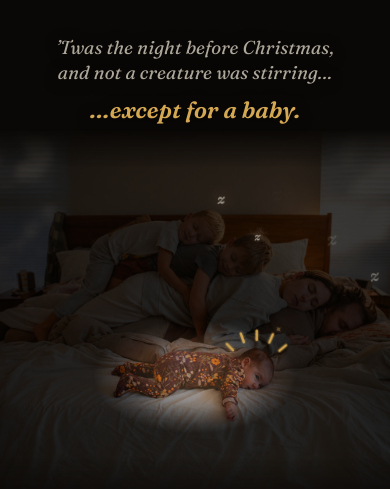
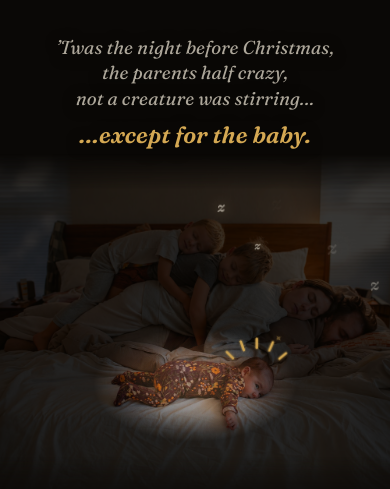
Before and after one commit to jessespencer/hipsterholiday, an Astro site: page / in a window 390 px wide. Shown: the part 49-538 px from the top of the page. Built offline with nearby package versions, Linux system fonts and the light colour scheme; Astro itself is replaced by a stand-in of ours.

Commit message:
feat: rhyme the 2026 verse with "baby"
"'Twas the night before Christmas, the parents half crazy, / not a
creature was stirring… except for the baby." in the header, the
calendar file, and the link-preview description. The phone picture is
a touch shorter so both buttons stay on the first screen.

Co-Authored-By: Claude Opus 5.5 <noreply@anthropic.com>

```diff
--- a/src/components/Hero2026.astro
+++ b/src/components/Hero2026.astro
@@ -1,5 +1,5 @@
 ---
-// 2026 theme: "'Twas the night before Christmas… except for a baby."
+// 2026 theme: "'Twas the night before Christmas, the parents half crazy, not a creature was stirring… except for the baby."
 // The bedroom sits in the dark; a nightlight follows the pointer (or plays a
 // short tour on its own) and the sleepers puff out z's. Lighting up the baby
 // wakes the scene: she gets her own spotlight, wide-awake marks and sparkles,
@@ -8,8 +8,8 @@ import CountdownTimer from './CountdownTimer.astro';
 ---
 <section class="hero26" id="countdown-hero" data-hero26>
     <p class="poem">
-        <span>’Twas the night before Christmas,</span>
-        <span>and not a creature was stirring…</span>
+        <span>’Twas the night before Christmas, the parents half crazy,</span>
+        <span>not a creature was stirring…</span>
     </p>
 
     <div class="scene" data-scene>
@@ -35,7 +35,7 @@ import CountdownTimer from './CountdownTimer.astro';
         </svg>
     </div>
 
-    <p class="punch">…except for a baby.</p>
+    <p class="punch">…except for the baby.</p>
 
     <div class="details">
         <h1 class="title">
@@ -792,6 +792,12 @@ import CountdownTimer from './CountdownTimer.astro';
 
     /* ---- phones: tighter crop, lighter room, smaller title ---- */
     @media (max-width: 900px), (orientation: portrait) {
+        /* the longer first line wraps evenly on narrow screens */
+        .hero26 .poem span {
+            white-space: normal;
+            text-wrap: balance;
+        }
+
         .hero26 {
             --night: rgba(6, 4, 2, 0.8);
             align-content: start;
@@ -977,7 +983,7 @@ import CountdownTimer from './CountdownTimer.astro';
             grid-area: scene;
             max-width: none;
             aspect-ratio: auto;
-            height: min(54svh, 100vw);
+            height: min(50svh, 92vw);
             margin-top: 4px;
             -webkit-mask-image: linear-gradient(to bottom, transparent 0, #000 10%, #000 84%, transparent 100%);
                     mask-image: linear-gradient(to bottom, transparent 0, #000 10%, #000 84%, transparent 100%);
--- a/src/pages/hipster-holiday.ics.ts
+++ b/src/pages/hipster-holiday.ics.ts
@@ -45,7 +45,7 @@ export function GET() {
         `SUMMARY:${text(`The Spencer Family’s Hipster Holiday ${event.year}`)}`,
         `LOCATION:${text(event.location)}`,
         `DESCRIPTION:${text(
-            `’Twas the night before Christmas, and not a creature was stirring… except for a baby.\nPajamas on, cookies out.\nDetails and RSVP: ${SITE}`,
+            `’Twas the night before Christmas, the parents half crazy, not a creature was stirring… except for the baby.\nPajamas on, cookies out.\nDetails and RSVP: ${SITE}`,
         )}`,
         `URL:${SITE}`,
         'BEGIN:VALARM',
--- a/src/pages/index.astro
+++ b/src/pages/index.astro
@@ -9,7 +9,7 @@ import SiteFooter from '../components/SiteFooter.astro';
 ---
 <Base
     title="Hipster Holiday 2026"
-    description="’Twas the night before Christmas, and not a creature was stirring… except for a baby. The Spencer Family’s Hipster Holiday, Friday, December 11th at 6 PM."
+    description="’Twas the night before Christmas, the parents half crazy, not a creature was stirring… except for the baby. The Spencer Family’s Hipster Holiday, Friday, December 11th at 6 PM."
 >
     <TopNav />
     <main>
```
